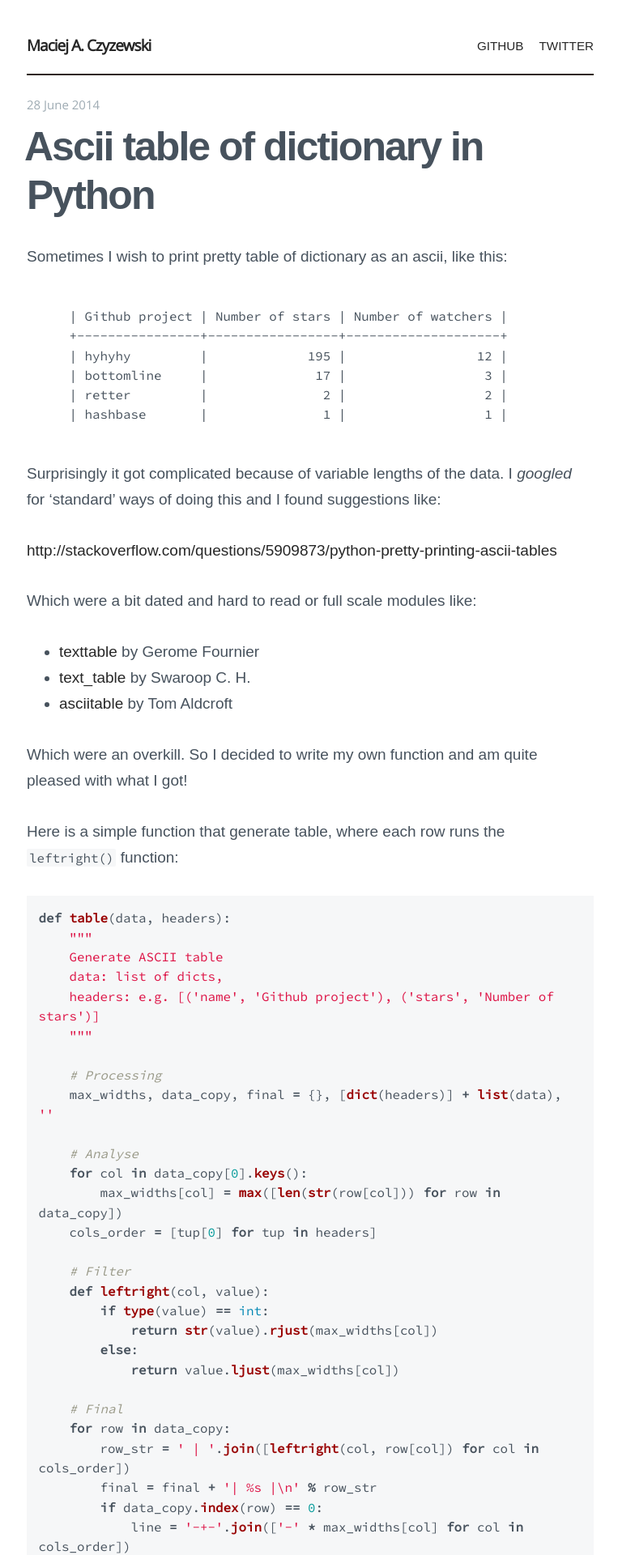
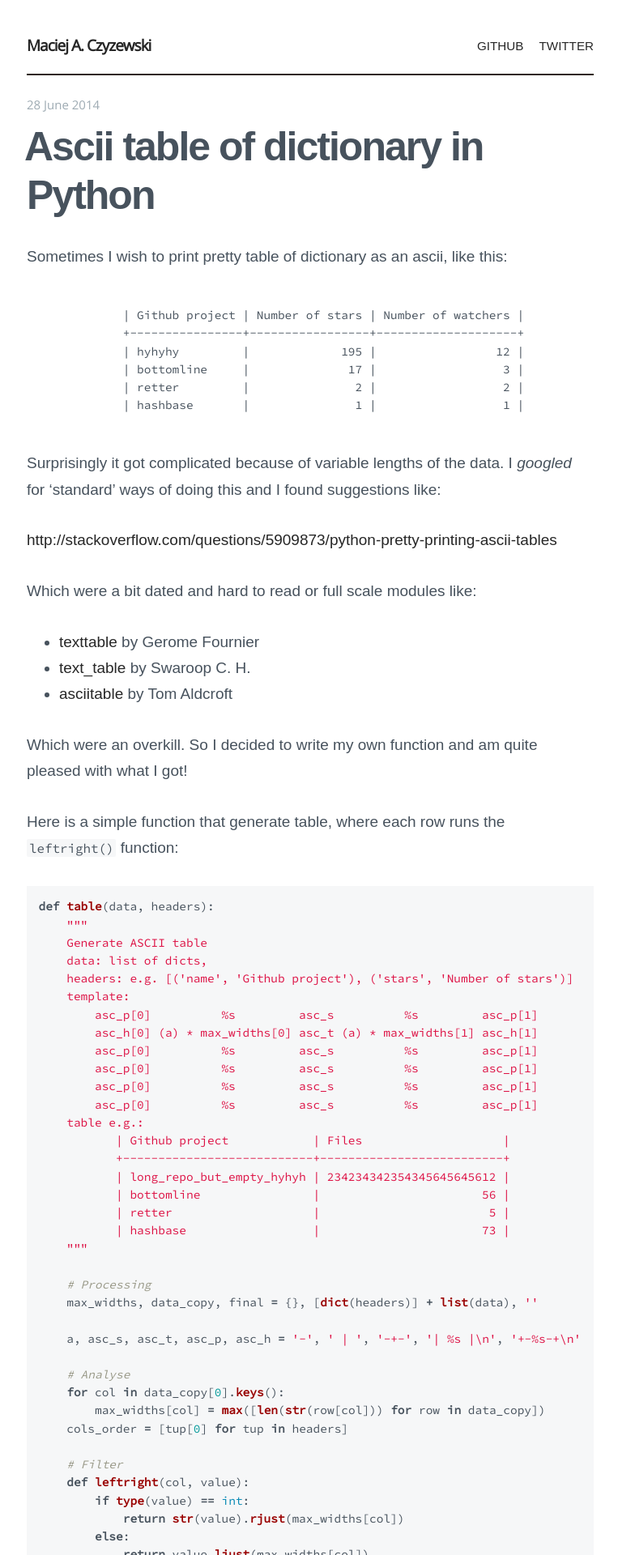
Before and after one commit to maciejczyzewski/maciejczyzewski.github.io, a Jekyll site: the page built from _posts/2014-06-28-ascii-table-of-dictionary-in-python.markdown, in a window 1280 px wide. Shown: the top 1920 px of the page at 81% size, without its empty margins (257-1020 px from the left). Built offline with Jekyll 4.4.1, drawn with Linux system fonts in a browser that asks for light colours; Markdown is read by kramdown in place of the engine named in the settings; some of the changed text lies outside the part shown.

Commit message:
Repair styles and my article.

```diff
--- a/_posts/2014-06-28-ascii-table-of-dictionary-in-python.markdown
+++ b/_posts/2014-06-28-ascii-table-of-dictionary-in-python.markdown
@@ -6,12 +6,12 @@ date:   2014-06-28 17:14:00
 
 Sometimes I wish to print pretty table of dictionary as an ascii, like this:
 
-        | Github project | Number of stars | Number of watchers |
-        +----------------+-----------------+--------------------+
-        | hyhyhy         |             195 |                 12 |
-        | bottomline     |              17 |                  3 |
-        | retter         |               2 |                  2 |
-        | hashbase       |               1 |                  1 |
+                | Github project | Number of stars | Number of watchers |
+                +----------------+-----------------+--------------------+
+                | hyhyhy         |             195 |                 12 |
+                | bottomline     |              17 |                  3 |
+                | retter         |               2 |                  2 |
+                | hashbase       |               1 |                  1 |
 
 
 Surprisingly it got complicated because of variable lengths of the data.
@@ -36,10 +36,26 @@ def table(data, headers):
     Generate ASCII table
     data: list of dicts,
     headers: e.g. [('name', 'Github project'), ('stars', 'Number of stars')]
+    template:
+        asc_p[0]          %s         asc_s          %s         asc_p[1]
+        asc_h[0] (a) * max_widths[0] asc_t (a) * max_widths[1] asc_h[1]
+        asc_p[0]          %s         asc_s          %s         asc_p[1]
+        asc_p[0]          %s         asc_s          %s         asc_p[1]
+        asc_p[0]          %s         asc_s          %s         asc_p[1]
+        asc_p[0]          %s         asc_s          %s         asc_p[1]
+    table e.g.:
+           | Github project            | Files                    |
+           +---------------------------+--------------------------+
+           | long_repo_but_empty_hyhyh | 234234342354345645645612 |
+           | bottomline                |                       56 |
+           | retter                    |                        5 |
+           | hashbase                  |                       73 |
     """
 
     # Processing
     max_widths, data_copy, final = {}, [dict(headers)] + list(data), ''
+
+    a, asc_s, asc_t, asc_p, asc_h = '-', ' | ', '-+-', '| %s |\n', '+-%s-+\n'
 
     # Analyse
     for col in data_copy[0].keys():
@@ -55,11 +71,11 @@ def table(data, headers):
 
     # Final
     for row in data_copy:
-        row_str = ' | '.join([leftright(col, row[col]) for col in cols_order])
-        final = final + '| %s |\n' % row_str
+        row_str = asc_s.join([leftright(col, row[col]) for col in cols_order])
+        final = final + asc_p % row_str
         if data_copy.index(row) == 0:
-            line = '-+-'.join(['-' * max_widths[col] for col in cols_order])
-            final = final + '+-%s-+\n' % line
+            line = asc_t.join([a * max_widths[col] for col in cols_order])
+            final = final + asc_h % line
 
     # Remove last '\n'
     return final[:-1]
@@ -69,10 +85,10 @@ Now it's time to play code.
 
 {% highlight python %}
 data = [
-    { 'name': 'hyhyhy',     'stars': 195, 'watchers': 12 },
-    { 'name': 'bottomline', 'stars': 17,  'watchers': 3  },
-    { 'name': 'retter',     'stars': 2,   'watchers': 2  },
-    { 'name':  'hashbase',  'stars': 1,   'watchers': 1  }
+    {'name': 'hyhyhy',     'stars': 195, 'watchers': 12},
+    {'name': 'bottomline', 'stars': 17,  'watchers': 3},
+    {'name': 'retter',     'stars': 2,   'watchers': 2},
+    {'name':  'hashbase',  'stars': 1,   'watchers': 1}
 ]
 
 headers = [
--- a/assets/styles/main.css
+++ b/assets/styles/main.css
@@ -241,7 +241,8 @@ pre {
     margin: 1.6em 0;
     width: 100%;
     padding: 1.4444rem;
-    font: 83.333%/1.5333 "Source Code Pro", Monaco, monospace;
+    /* font: 83.333%/1.5333 "Source Code Pro", Monaco, monospace; */
+    font: 76.315%/1.5333 "Source Code Pro", Monaco, monospace;
     white-space: pre;
     overflow: auto;
     background-color: #f6f7f8;
```
